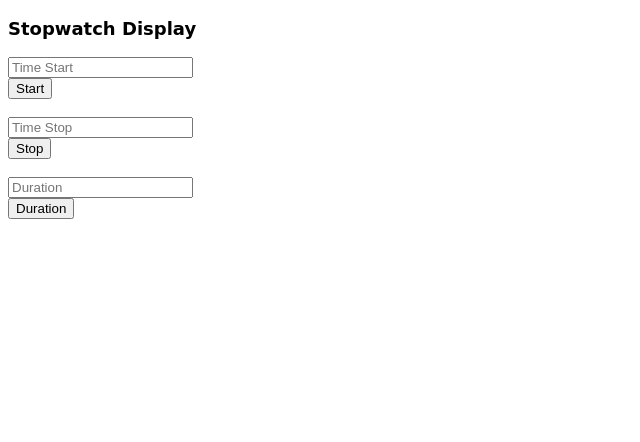
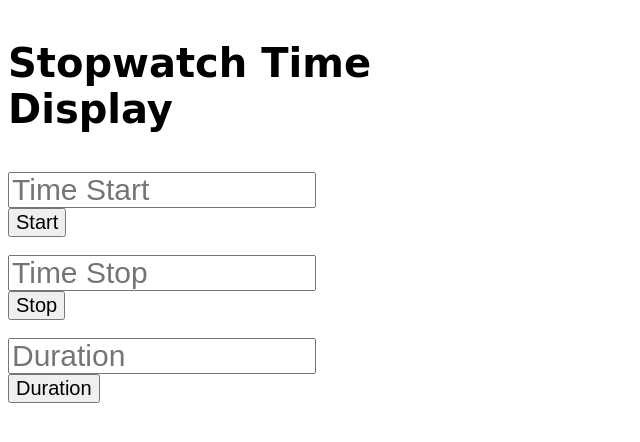
Before and after one commit to sharfinaega/JavaScript-OOP, a plain HTML site: page index.html in a window 1280 px wide. Shown: the whole page, without its empty margins (0-640 px from the left). Drawn offline with Linux system fonts and the light colour scheme.

Commit message:
commit kedua

```diff
--- a/index.html
+++ b/index.html
@@ -7,32 +7,32 @@
     <title>Stopwatch</title>
   </head>
   <body>
-    <div style="width:40%;">
+    <div style="width:40%">
       <div>
-        <p id="stopWatchDisplay" style="font-size:18px; font-weight:bold; font-family:cursive;">Stopwatch Display</p>
+        <p id="stopWatchDisplay" style="font-size:40px; font-weight:bold; font-family:cursive;">Stopwatch Time Display</p>
       </div>
 
-      <div class="input d-flex justify-content-between">
-            <input id="timeStart" type="text" class="form-control col-3 mx-auto d-flex justify-content-between align-items-center rounded" placeholder="Time Start" />
+      <div class="input">
+            <input id="timeStart" type="text" style="height: 30px; width: 300px; font-size: 30px" class="form-control col-3 mx-auto d-flex justify-content-between align-items-center rounded" placeholder="Time Start" />
                     <br />
                   <div id="controls1">
-                        <button id="start" onClick="mulai()" ><i></i> Start</button>
+                        <button id="start" onClick="mulai()" style="font-size: 20px" ><i></i> Start</button>
                   </div>
                   <br />
 
                   <div class="input">
-                        <input id="timeStop" type="text" class="form-control col-3 mx-auto d-flex justify-content-between align-items-center rounded" placeholder="Time Stop"  />
+                        <input id="timeStop" type="text" style="height: 30px; width: 300px; font-size: 30px" class="form-control col-3 mx-auto d-flex justify-content-between align-items-center rounded" placeholder="Time Stop"  />
                                 <br />
                               <div id="controls2">
-        <button onClick="stop()"><i></i> Stop</button>
+        <button onClick="stop()" style="font-size: 20px"><i></i> Stop</button>
                               </div>
                               <br />
 
-        <div class="input d-flex justify-content-between">
-                <input id="duration" type="text" class="form-control col-3 mx-auto d-flex justify-content-between align-items-center rounded" placeholder="Duration" value="" />
+        <div class="input">
+                <input id="duration" type="text" style="height: 30px; width: 300px; font-size: 30px" class="form-control col-3 mx-auto d-flex justify-content-between align-items-center rounded" placeholder="Duration" value="" />
                         <br />
                       <div id="controls3">
-<button onClick="duration()"><i></i>Duration</button>
+<button onClick="duration()" style="font-size: 20px"><i></i>Duration</button>
       </div>
     </div>
     <script src="script.js"></script>
--- a/script.js
+++ b/script.js
@@ -16,7 +16,6 @@
 // }
 
 // const stopwatch = new Stopwatch();
-
 
 // Cara yang BENAR
 class Stopwatch {
```
